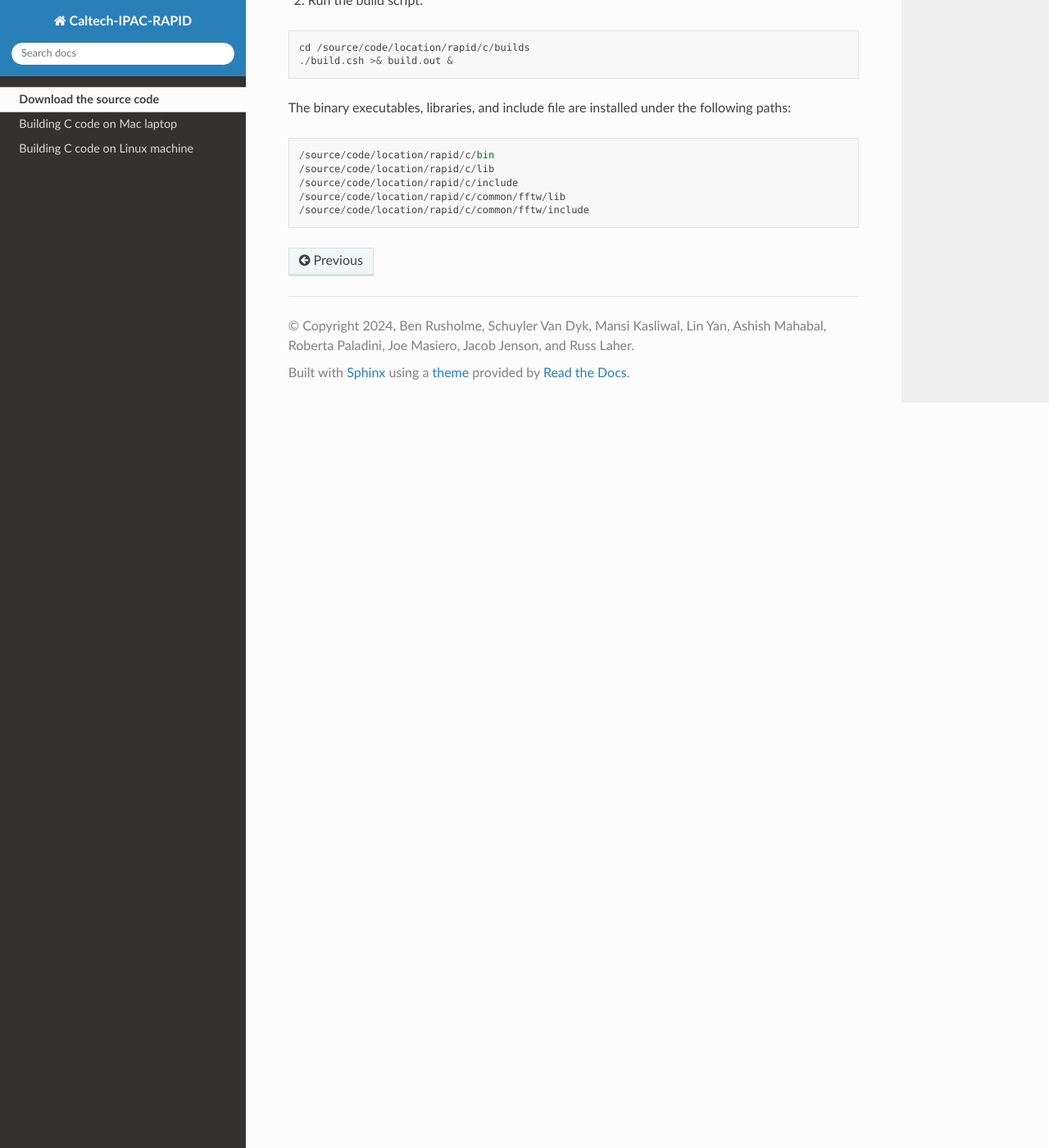
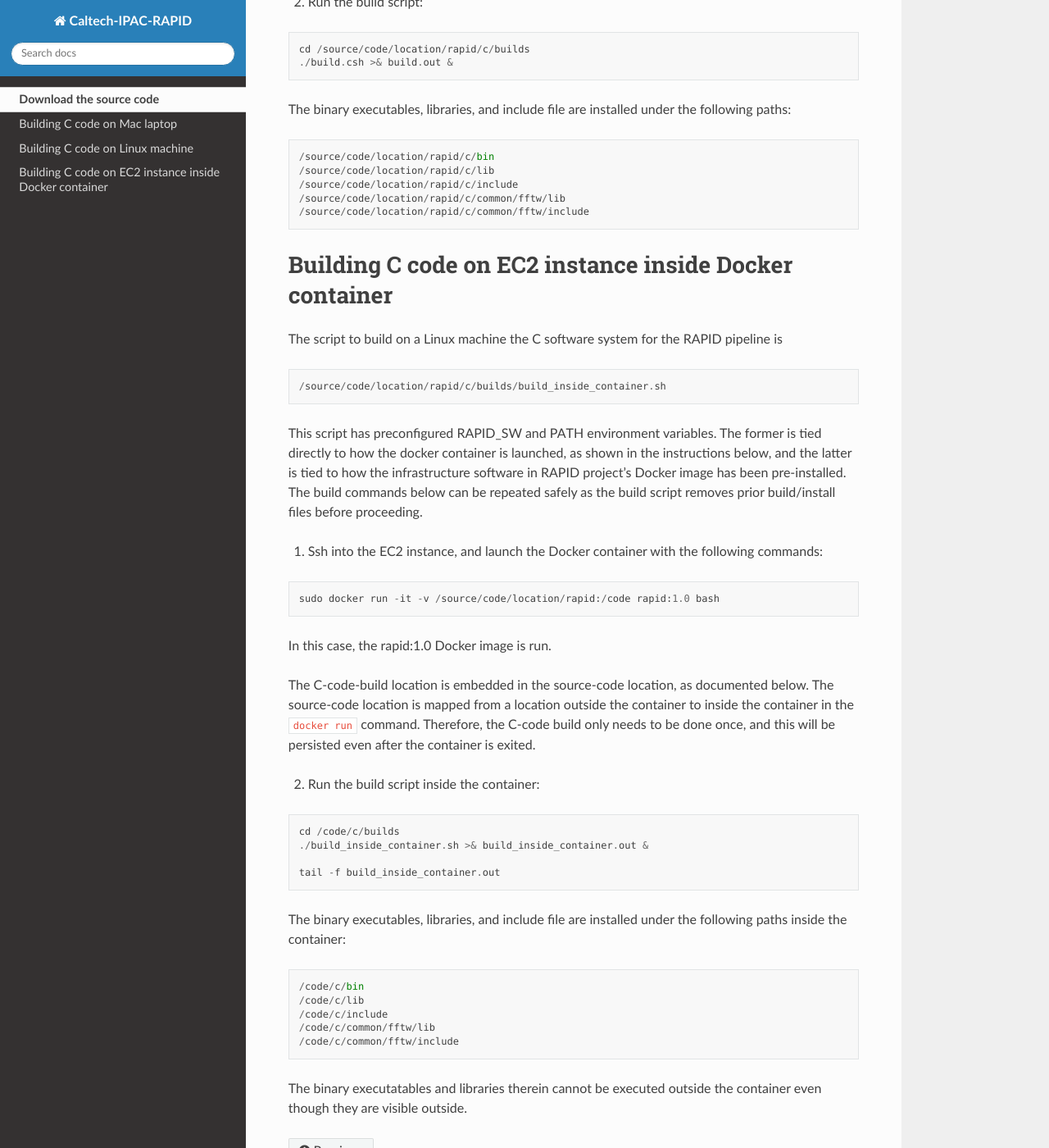
Before and after one commit to Caltech-IPAC/rapid, a Sphinx documentation site: the page built from docs/source/install/install.rst, in a window 1280 px wide and 1400 px high, scrolled down 2332 px. Shown: the whole window at 82% size. Built offline with Sphinx 7.4.7 and the Read the Docs theme 2.0.0, drawn with Linux system fonts in a browser that asks for light colours; some of the changed text lies outside the part shown.

Commit message:
Building C code on EC2 instance inside Docker container

```diff
--- a/docs/source/install/install.rst
+++ b/docs/source/install/install.rst
@@ -39,7 +39,9 @@ This script is has been tested on a Mac laptop running macOS Montery.
 
    setenv RAPID_SW /source/code/location/rapid
 
-3. Modify the following line in the build script to configure the PATH environment variable within the script, ensuring that all paths to commands like make, gcc, ls, rm, gfortran, autoconf, automake, libtool, etc. are accessible:
+3. Modify the following line in the build script to configure the PATH
+   environment variable within the script, ensuring that all paths to
+   commands like ``make``, ``gcc``, ``ls``, ``rm``, ``gfortran``, ``autoconf``, ``automake``, ``libtool``, etc. are accessible:
 
 .. code-block::
 
@@ -124,3 +126,59 @@ installed under the following paths:
    /source/code/location/rapid/c/include
    /source/code/location/rapid/c/common/fftw/lib
    /source/code/location/rapid/c/common/fftw/include
+
+Building C code on EC2 instance inside Docker container
+========================
+
+The script to build on a Linux machine the C software system for the RAPID pipeline is
+
+.. code-block::
+
+   /source/code/location/rapid/c/builds/build_inside_container.sh
+
+This script has preconfigured RAPID_SW and PATH environment
+variables.  The former is tied directly to how the docker container is
+launched, as shown in the instructions below, and the latter is tied
+to how the infrastructure software in
+RAPID project's Docker image has been pre-installed.
+The build commands below can be repeated safely as the build script
+removes prior build/install files before proceeding.
+
+1. Ssh into the EC2 instance, and launch the Docker container with the
+   following commands:
+
+.. code-block::
+
+   sudo docker run -it -v /source/code/location/rapid:/code rapid:1.0 bash
+
+In this case, the rapid:1.0 Docker image is run.
+
+The C-code-build location is embedded in the source-code location, as
+documented below.  The source-code location is
+mapped from a location outside the container to inside the container
+in the ``docker run`` command.
+Therefore, the C-code build only needs to be done once, and this will
+be persisted even after the container is exited.
+
+2. Run the build script inside the container:
+
+.. code-block::
+
+   cd /code/c/builds
+   ./build_inside_container.sh >& build_inside_container.out &
+
+   tail -f build_inside_container.out
+
+The binary executables, libraries, and include file are
+installed under the following paths inside the container:
+
+.. code-block::
+
+   /code/c/bin
+   /code/c/lib
+   /code/c/include
+   /code/c/common/fftw/lib
+   /code/c/common/fftw/include
+
+The binary executatables and libraries therein cannot be executed
+outside the container even though they are visible outside.
```
